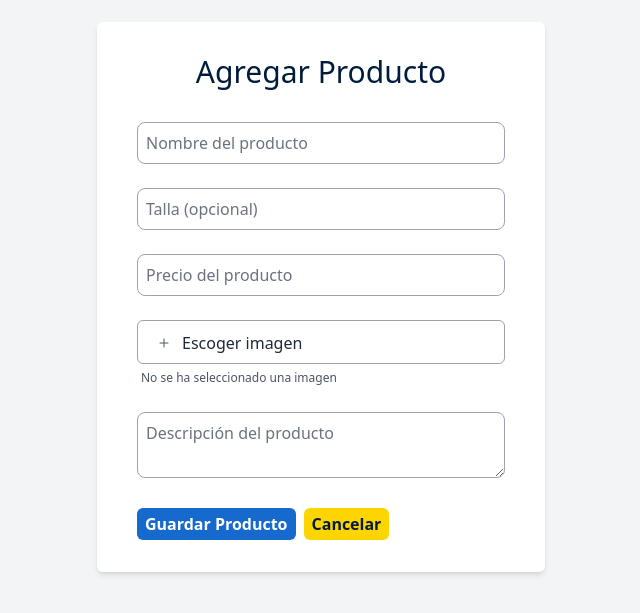
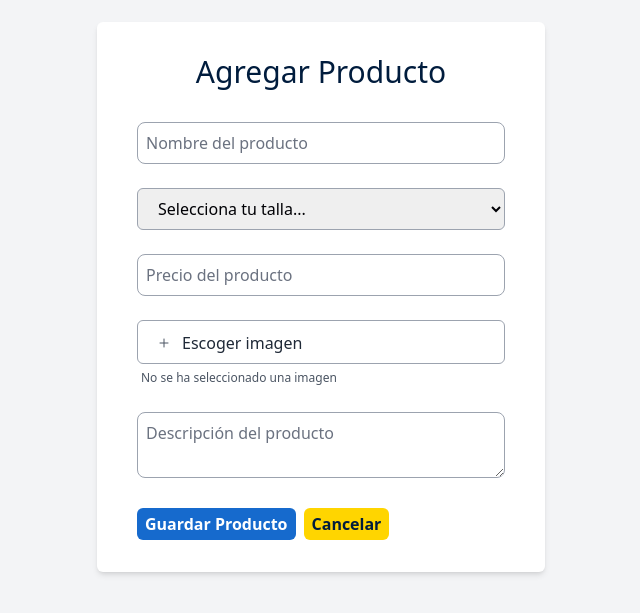
Before and after one commit to vbarrientos97/Ademuth-FronEend, a React (Create React App) app: page /create-product in a window 1280 px wide. Shown: the part 103-716 px from the top of the page, without its empty margins (319-959 px from the left). Built offline with nearby package versions, Linux system fonts and the light colour scheme.

Commit message:
fixing params

```diff
--- a/src/components/designer/ColorsForm.js
+++ b/src/components/designer/ColorsForm.js
@@ -11,6 +11,7 @@ function ColorsForm() {
     code: "",
   });
 
+  const [initialColor, setInitialColor] = useState(null);
   const params = useParams();
   const colorsData = useSelector((state) => state.colors.colors);
   const [isModalOpen, setIsModalOpen] = useState(false);
@@ -19,6 +20,18 @@ function ColorsForm() {
   const [isLoading, setIsLoading] = useState(false);
   const dispatch = useDispatch();
   const navigate = useNavigate();
+
+  useEffect(() => {
+    if (params.id) {
+      const designToEdit = colorsData.find(
+        (design) => design.id === Number(params.id)
+      );
+      if (designToEdit) {
+        setInitialColor(designToEdit);
+        setColor(designToEdit);
+      }
+    }
+  }, [params.id, colorsData]);
 
   const handleChange = (e) => {
     setColor({
--- a/src/components/designer/TeeDesigner.jsx
+++ b/src/components/designer/TeeDesigner.jsx
@@ -9,7 +9,7 @@ function TeeDesigner() {
   return (
     <>
       <MenuNav />
-      <div className="pt-24 pb-8 bg-graypage">
+      <div className="pt-24 pb-8 bg-graypage mx-auto">
         <div className="flex justify-between gap-x-10 max-w-[90%] mx-auto md:flex-col lg:flex-row">
           <div>
             <h2 className="mb-6 text-darkiblue font-bold">
--- a/src/components/designer/TeeDesignerForm.js
+++ b/src/components/designer/TeeDesignerForm.js
@@ -209,7 +209,7 @@ function TeeDesignerForm() {
   return (
     <div className="p-x-6">
       <form onSubmit={handleSubmit} className="flex gap-x-12 mt-8">
-        <div className="flex flex-col gap-y-6">
+        <div className="flex flex-col gap-y-6 w-[45%]">
           <h2 className="mb-2 font-bold text-mainblue">
             Escoge aquí cómo quieres que se vea tu camiseta:
           </h2>
@@ -333,7 +333,7 @@ function TeeDesignerForm() {
 
         <div className="h-200 w-0.5 bg-grayline opacity-100 dark:opacity-50"></div>
 
-        <div className="flex flex-col gap-y-6 mt-[70px]">
+        <div className="flex flex-col gap-y-6 mt-[70px] w-[45%]">
           <div className="flex flex-col gap-y-4">
             <label
               htmlFor="tshirt-size"
--- a/src/components/products/ProductsForm.js
+++ b/src/components/products/ProductsForm.js
@@ -52,7 +52,6 @@ function ProductsForm() {
 
     if (
       !product.name ||
-      !product.size ||
       !product.description ||
       !product.price ||
       !product.photoURL
@@ -126,14 +125,19 @@ function ProductsForm() {
 
                 <div className="flex flex-col mb-6">
                   <div className="relative">
-                    <input
-                      type="text"
-                      name="size"
-                      placeholder="Talla (opcional)"
+                    <select
+                      id="tshirt-size"
+                      className="w-full px-4 py-2 border border-gray-400 rounded-md"
+                      onChange={handleChange}
                       value={product.size}
-                      onChange={handleChange}
-                      className={`text-sm sm:text-base placeholder-gray-500 pl-2 pr-4 rounded-lg border border-gray-400 w-full py-2`}
-                    />
+                    >
+                      <option value="">Selecciona tu talla...</option>
+                      <option value="XS">XS</option>
+                      <option value="S">S</option>
+                      <option value="M">M</option>
+                      <option value="L">L</option>
+                      <option value="XL">XL</option>
+                    </select>
                   </div>
                 </div>
 
```
